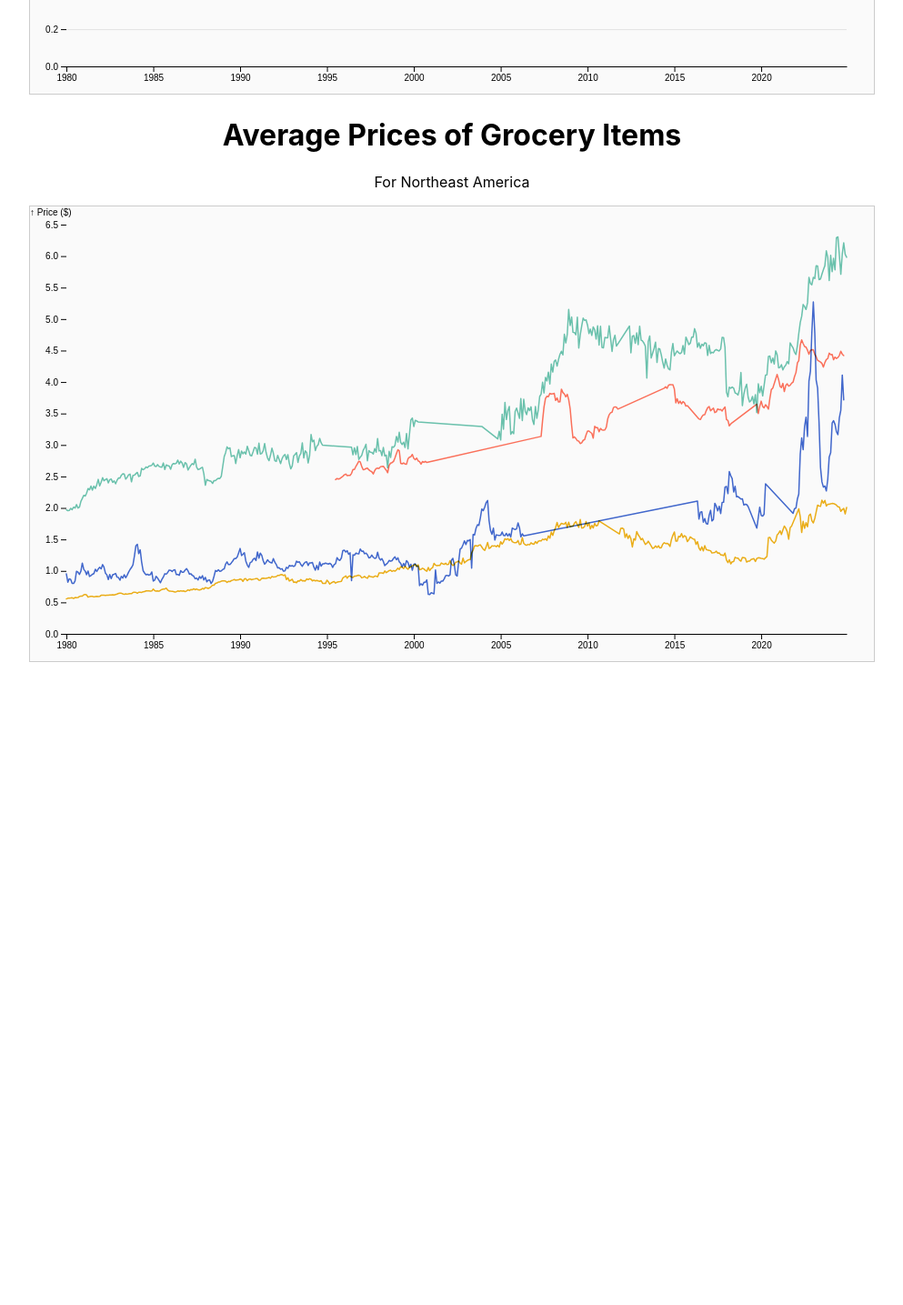
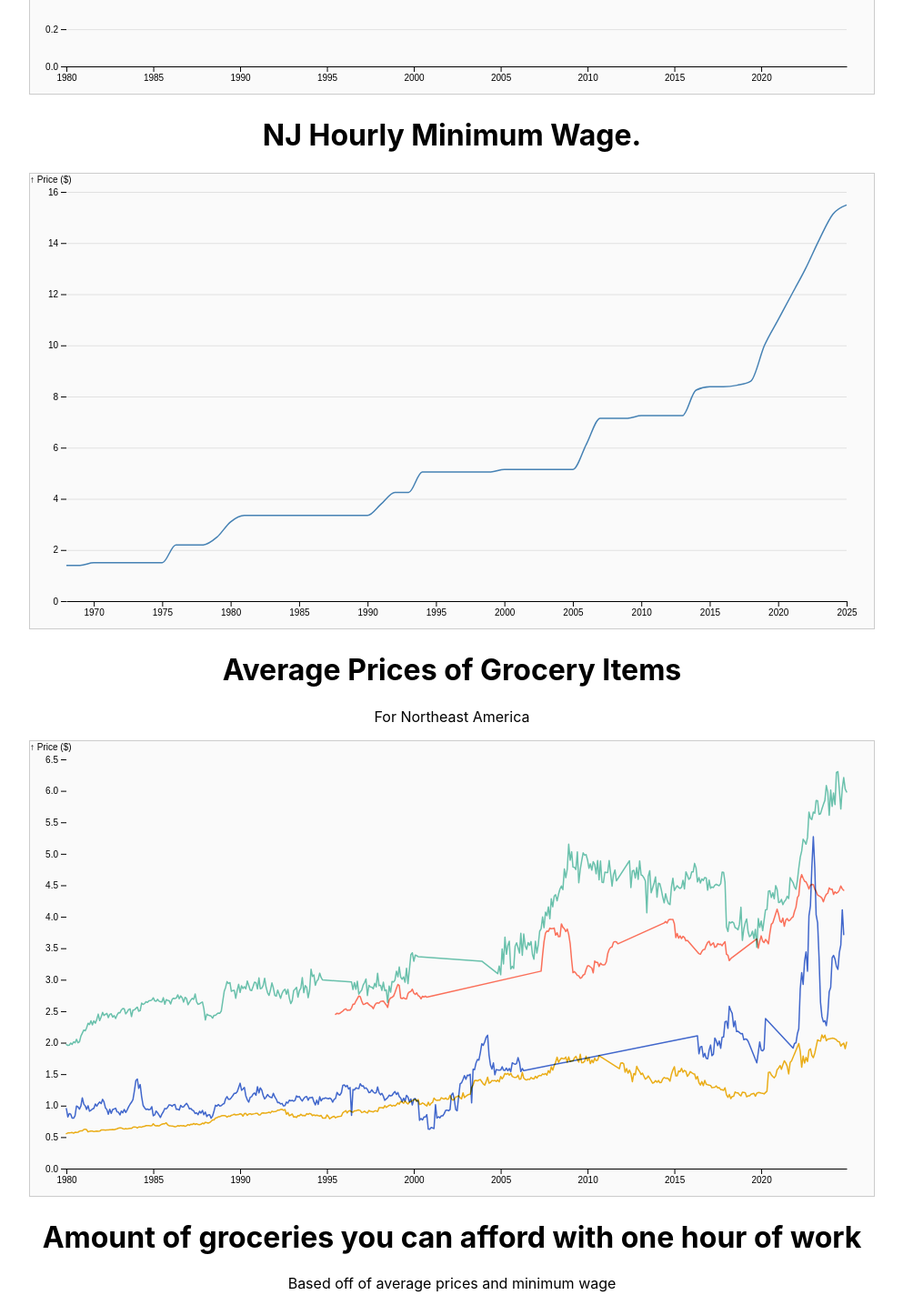
Before and after one commit to riaaa16/eggs, a React (Create React App) app: page / in a window 1280 px wide. Shown: the part 1140-2575 px from the top of the page at 91% size, without its empty margins (143-1136 px from the left). Before the commit the page ends 1872 px from the top, so only its background shows below. Built offline with nearby package versions, Linux system fonts and the light colour scheme.

Commit message:
Components can now parse monthly and yearly data

```diff
--- a/src/App.js
+++ b/src/App.js
@@ -7,35 +7,67 @@ function App() {
     <div className="App">
       <LineChart
         filepath={'/data/Eggs/Eggs, grade A, large, per doz. in NE avg.csv'}
+        monthly={true}
         title={"Average Price of Eggs, per doz."}
         subtitle={"Grade A, large, for Northeast America"}
       />
       <LineChart
         filepath={'/data/Bread/Bread, white, pan, per lb. (453.6 gm) in NE avg..csv'}
+        monthly={true}
         title={"Average Price of Bread, per lb."}
         subtitle={"White, pan, for Northeast America"}
+      />
+      <LineChart
+        filepath={'/data/NJ Hourly Minimum Wage.csv'}
+        title={"NJ Hourly Minimum Wage."}
       />
       <MultiLineChart
         csvFiles={[
               {
                 filepath: "/data/Eggs/Eggs, grade A, large, per doz. in NE avg.csv",
-                product: "eggs"
+                category: "eggs",
+                monthly: true
               },
               {
                 filepath: "/data/Bread/Bread, white, pan, per lb. (453.6 gm) in NE avg..csv",
-                product: "bread"
+                category: "bread",
+                monthly: true
               },
               {
                 filepath: "/data/Milk/Milk, fresh, whole, per gal. in NE avg..csv",
-                product: "milk"
+                category: "milk",
+                monthly: true
               },
               {
                 filepath: "data/Potato Chips/Potato chips, per 16 oz. in NE avg..csv",
-                product: "potato chips"
+                category: "potato chips",
+                monthly: true
               }
           ]}
           title={"Average Prices of Grocery Items"}
           subtitle={"For Northeast America"}
+        />
+        <MultiLineChart
+          csvFiles={[
+            {
+              filepath: "/data/Eggs/Egg Ratio.csv",
+              category: "eggs",
+            },
+            {
+              filepath: "/data/Bread/Bread Ratio.csv",
+              category: "bread",
+            },
+            {
+              filepath: "/data/Milk/Milk Ratio.csv",
+              category: "milk",
+            },
+            {
+              filepath: "/data/Potato Chips/Potato Chip Ratio.csv",
+              category: "potato chips",
+            },
+          ]}
+          title={"Amount of groceries you can afford with one hour of work"}
+          subtitle={"Based off of average prices and minimum wage"}
         />
     </div>
   );
--- a/src/charts/LineChart.jsx
+++ b/src/charts/LineChart.jsx
@@ -7,7 +7,7 @@ import * as d3 from "d3";
 
 import { getMonthIndex } from "../convertMonth";
 
-const LineChart = ({ filepath, title, subtitle }) => {
+const LineChart = ({ filepath, monthly, title, subtitle }) => {
   const svgRef = useRef(); // Reference to the SVG element
   const [data, setData] = useState(null); // Store loaded CSV data
 
@@ -20,6 +20,7 @@ const LineChart = ({ filepath, title, subtitle }) => {
         loadedData.forEach((row) => {
           const year = +row.Year;
 
+          if (monthly) {
           Object.keys(row).forEach((month) => {
             const price = parseFloat(row[month]);
             if (month !== "Year" && !isNaN(price)) {
@@ -27,8 +28,13 @@ const LineChart = ({ filepath, title, subtitle }) => {
                 date: new Date(year, getMonthIndex(month)),
                 price : price,
               });
-            }
-          });
+            }})
+          } else {
+            formattedData.push({
+              date: new Date(year, null),
+              price: parseFloat(row.Value),
+            });
+          }
         });
 
         setData(formattedData);
@@ -36,7 +42,7 @@ const LineChart = ({ filepath, title, subtitle }) => {
       .catch((error) => {
         console.error("Error loading CSV:", error);
       });
-  }, [filepath]);
+  }, [filepath, monthly]);
 
   // Render chart when data is available
   useEffect(() => {
--- a/src/charts/MultiLineChart.jsx
+++ b/src/charts/MultiLineChart.jsx
@@ -7,11 +7,11 @@ Example usage
     csvFiles={[
             {
             filepath: "",
-            product: ""
+            category: ""
             },
             {
             filepath: "",
-            product: ""
+            category: ""
             }
         ]}
         title={""}
@@ -35,14 +35,22 @@ const MultiLineChart = ({ csvFiles, title, subtitle }) => {
         try {
             const loadedData = await d3.csv(obj.filepath); // parse and read obj as csv
             return loadedData.flatMap((row) => {
-            const year = +row.Year; // convert year to number
-            return Object.keys(row)
-                .filter((month) => month !== "Year" && row[month]) // Skip empty values
-                .map((month) => ({
-                product: obj.product, // Associate with product name
-                date: new Date(year, getMonthIndex(month)), // Convert to Date object
-                price: parseFloat(row[month]), // Convert price to float
-                }));
+              const year = +row.Year; // convert year to number
+              if (obj.monthly) {
+                return Object.keys(row)
+                    .filter((value) => value !== "Year" && row[value]) // Skip empty values
+                    .map((value) => ({
+                    category: obj.category, // Associate with category name
+                    date: new Date(year, getMonthIndex(value)), // Convert to Date object
+                    price: parseFloat(row[value]), // Convert price to float
+                    }));
+              } else {
+                return [{
+                  category: obj.category,
+                  date: new Date(year, null),
+                  price: parseFloat(row.Value),
+                }];
+              }
             });
         } catch (error) {
             console.error(`Error loading CSV (${obj.filepath}):`, error);
@@ -87,7 +95,7 @@ const MultiLineChart = ({ csvFiles, title, subtitle }) => {
             .text("↑ Price ($)"));
 
     // Compute the points in pixel space as [x, y, z], where z is the name of the series.
-    const points = data.map((d) => [x(d.date), y(d.price), d.product]);
+    const points = data.map((d) => [x(d.date), y(d.price), d.category]);
 
     // Group the points by series.
     const groups = d3.rollup(points, v => Object.assign(v, {z: v[0][2]}), d => d[2]);
```
